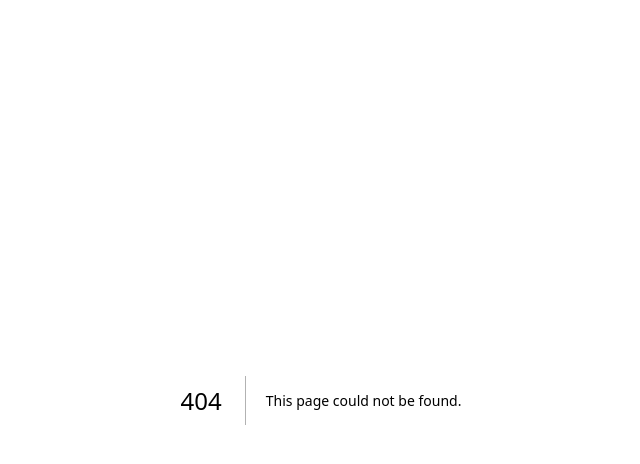
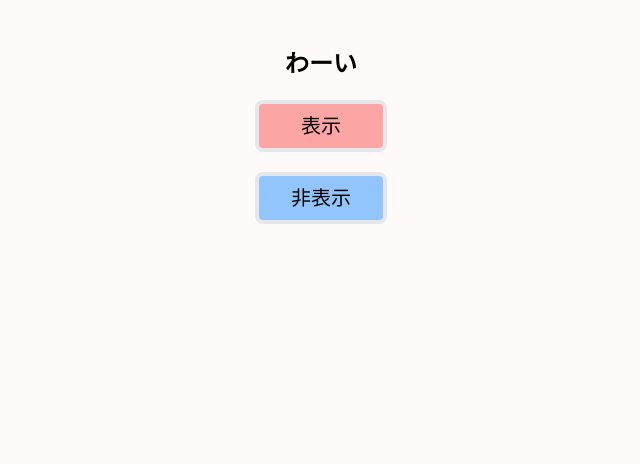
Before and after one commit to sena0514/my-app, a Next.js app: page /textChange in a window 1280 px wide. Before the commit this address had no page. Shown: the top 464 px of the page, without its empty margins (319-959 px from the left). Built offline with nearby package versions, Linux system fonts and the light colour scheme.

Commit message:
テキスト表示切替機能を実装した

```diff
--- a/app/(main)/countUp/page.tsx
+++ b/app/(main)/countUp/page.tsx
@@ -6,12 +6,10 @@
   const [count, setCount] = useState(0);
   const countUpButton = () => {
     setCount((prev) => prev + 1);
-    console.log("レンダリングされました");
   };
 
   const countDownButton = () => {
     setCount((prev) => prev - 1);
-    console.log("レンダリングされました");
   };
 
   return (
--- /dev/null
+++ b/app/(main)/textChange/page.tsx
@@ -0,0 +1,44 @@
+"use client";
+import { useState } from "react";
+
+const TextChange = () => {
+  const [isHidden, setIsHidden] = useState(true);
+
+  const handleDisplay = () => {
+    setIsHidden(true);
+  };
+
+  const handleDisplayOff = () => {
+    setIsHidden(false);
+  };
+
+  return (
+    <div className="mt-12 flex justify-center">
+      <div className="max-w-5xl px-4 flex-col flex gap-y-5">
+        {
+          <h2
+            className={`text-center font-bold text-2xl ${
+              isHidden ? "visible" : "invisible"
+            }`}
+          >
+            わーい
+          </h2>
+        }
+        <button
+          onClick={handleDisplay}
+          className="text-xl py-2 px-8 rounded-lg border-4 border-gray-200 bg-red-300"
+        >
+          表示
+        </button>
+        <button
+          onClick={handleDisplayOff}
+          className="text-xl py-2 px-8 rounded-lg border-4 border-gray-200 bg-blue-300"
+        >
+          非表示
+        </button>
+      </div>
+    </div>
+  );
+};
+
+export default TextChange;
--- a/app/page.tsx
+++ b/app/page.tsx
@@ -12,7 +12,13 @@
             className="py-3 px-4 text-2xl rounded-lg border-4 border-gray-500 inline-block bg-red-300"
             href="/countUp"
           >
-            CountUp
+            1.CountUp
+          </Link>
+          <Link
+            className="py-3 px-4 text-2xl rounded-lg border-4 border-gray-500 inline-block bg-yellow-300"
+            href="/textChange"
+          >
+           2.Text On & Off
           </Link>
         </div>
       </div>
```
